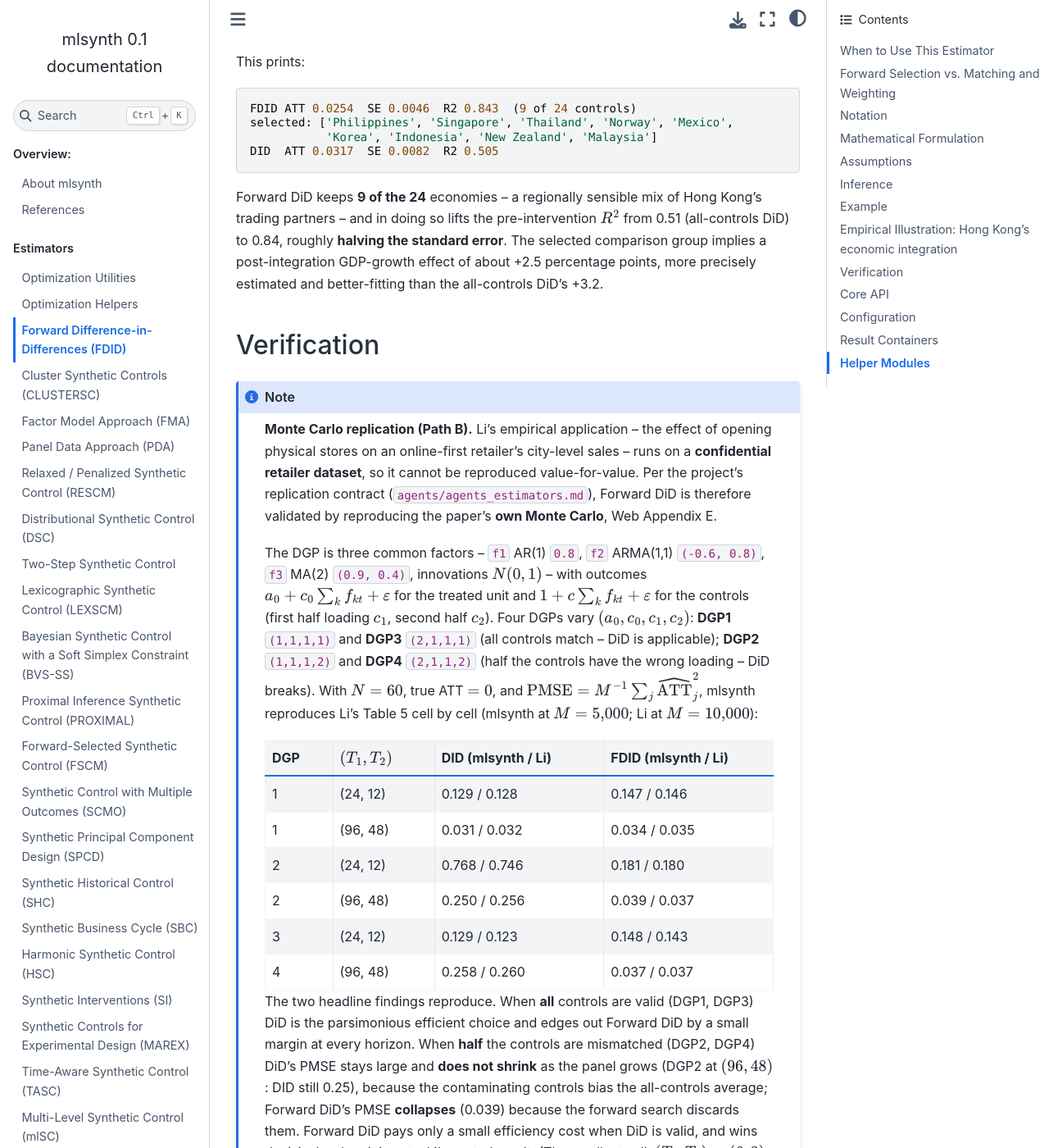
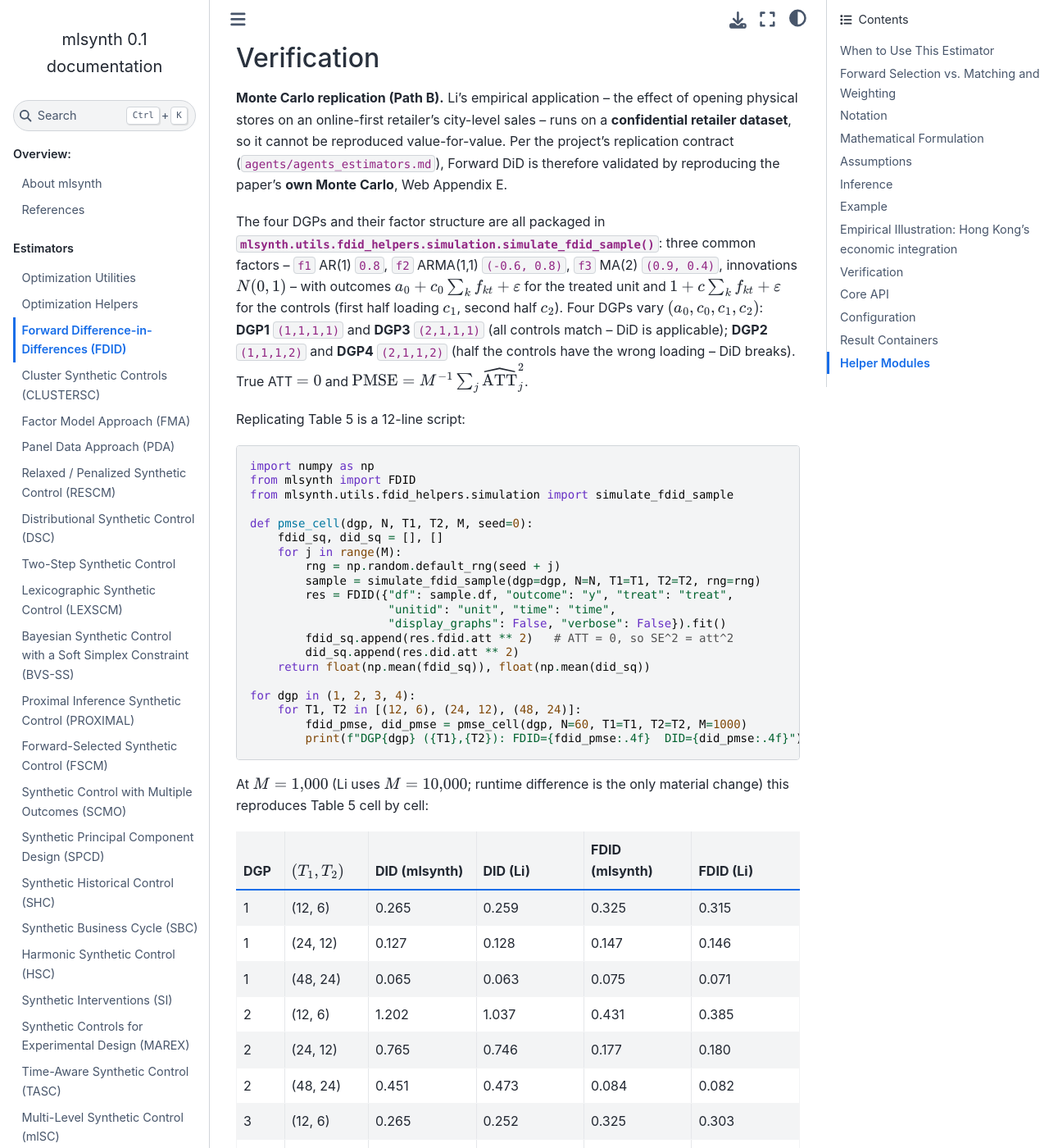
Before and after one commit to jgreathouse9/mlsynth, a Sphinx documentation site: the page built from docs/fdid.rst, in a window 1280 px wide and 1400 px high, scrolled down 9276 px. Shown: the whole window at 82% size. Built offline with Sphinx 7.4.7 and the Sphinx Book theme 1.1.4, drawn with Linux system fonts in a browser that asks for light colours; pages that are not in the unit, such as notebooks, are missing from menus; some of the changed text lies outside the part shown.

Commit message:
Add files via upload

```diff
--- a/docs/fdid.rst
+++ b/docs/fdid.rst
@@ -395,41 +395,21 @@ DiD, which is contaminated by the mismatched half.
 .. code-block:: python
 
    import numpy as np
-   import pandas as pd
    from mlsynth import FDID
+   from mlsynth.utils.fdid_helpers.simulation import simulate_fdid_sample
 
-   rng = np.random.default_rng(0)
-   N, T1, T2 = 60, 24, 12            # 60 controls, 24 pre, 12 post
-   T = T1 + T2
+   sample = simulate_fdid_sample(dgp=2, N=60, T1=24, T2=12,
+                                  rng=np.random.default_rng(0))
 
-   def factors(T, rng, burn=200):    # f1: AR(1); f2: ARMA(1,1); f3: MA(2)
-       Tt = T + burn; v = rng.standard_normal((Tt, 3)); f = np.zeros((Tt, 3))
-       for t in range(1, Tt): f[t, 0] = 0.8 * f[t-1, 0] + v[t, 0]
-       for t in range(1, Tt): f[t, 1] = -0.6 * f[t-1, 1] + v[t, 1] + 0.8 * v[t-1, 1]
-       f[1, 2] = v[1, 2] + 0.9 * v[0, 2]
-       for t in range(2, Tt): f[t, 2] = v[t, 2] + 0.9 * v[t-1, 2] + 0.4 * v[t-2, 2]
-       f[0, 2] = v[0, 2]
-       return f[burn:]
-
-   sf = factors(T, rng).sum(1)                        # common factor path
-   y_tr = 1 + sf + rng.standard_normal(T)             # treated: loading 1, true ATT = 0
-   loads = np.where(np.arange(N) < N // 2, 1.0, 2.0)  # first 30 match, last 30 mismatch
-   Y = 1 + np.outer(sf, loads) + rng.standard_normal((T, N))
-
-   rows = [{"unit": "treated", "time": t, "gdp": y_tr[t], "treat": int(t >= T1)}
-           for t in range(T)]
-   for j in range(N):
-       rows += [{"unit": f"c{j}", "time": t, "gdp": Y[t, j], "treat": 0} for t in range(T)]
-   df = pd.DataFrame(rows)
-
-   res = FDID({"df": df, "outcome": "gdp", "treat": "treat",
-               "unitid": "unit", "time": "time", "display_graphs": False}).fit()
+   res = FDID({"df": sample.df, "outcome": "y", "treat": "treat",
+               "unitid": "unit", "time": "time",
+               "display_graphs": False}).fit()
 
    sel = res.fdid.selected_names
-   matching = sum(int(s[1:]) < N // 2 for s in sel)
+   matching = sum(int(s[1:]) < 60 // 2 for s in sel)
    print(f"FDID: ATT={res.fdid.att:+.3f}  R2={res.fdid.r_squared:.3f}  "
          f"selected {len(sel)} donors, {matching} from the matching group")
-   print(f"DID : ATT={res.did.att:+.3f}  R2={res.did.r_squared:.3f}  (all {N} donors)")
+   print(f"DID : ATT={res.did.att:+.3f}  R2={res.did.r_squared:.3f}  (all 60 donors)")
 
 A representative single draw prints::
 
@@ -494,78 +474,156 @@ and better-fitting than the all-controls DiD's +3.2.
 Verification
 ------------
 
-.. note::
+**Monte Carlo replication (Path B).** Li's empirical application -- the
+effect of opening physical stores on an online-first retailer's
+city-level sales -- runs on a **confidential retailer dataset**, so it
+cannot be reproduced value-for-value. Per the project's replication
+contract (``agents/agents_estimators.md``), Forward DiD is therefore
+validated by reproducing the paper's **own Monte Carlo**, Web Appendix E.
 
-   **Monte Carlo replication (Path B).** Li's empirical application -- the
-   effect of opening physical stores on an online-first retailer's
-   city-level sales -- runs on a **confidential retailer dataset**, so it
-   cannot be reproduced value-for-value. Per the project's replication
-   contract (``agents/agents_estimators.md``), Forward DiD is therefore
-   validated by reproducing the paper's **own Monte Carlo**, Web Appendix E.
+The four DGPs and their factor structure are all packaged in
+:func:`mlsynth.utils.fdid_helpers.simulation.simulate_fdid_sample`: three
+common factors -- ``f1`` AR(1) ``0.8``, ``f2`` ARMA(1,1) ``(-0.6, 0.8)``,
+``f3`` MA(2) ``(0.9, 0.4)``, innovations :math:`N(0,1)` -- with outcomes
+:math:`a_0 + c_0 \sum_k f_{kt} + \varepsilon` for the treated unit and
+:math:`1 + c \sum_k f_{kt} + \varepsilon` for the controls (first half
+loading :math:`c_1`, second half :math:`c_2`). Four DGPs vary
+:math:`(a_0, c_0, c_1, c_2)`: **DGP1** ``(1,1,1,1)`` and **DGP3**
+``(2,1,1,1)`` (all controls match -- DiD is applicable); **DGP2**
+``(1,1,1,2)`` and **DGP4** ``(2,1,1,2)`` (half the controls have the
+wrong loading -- DiD breaks). True ATT :math:`= 0` and
+:math:`\mathrm{PMSE} = M^{-1} \sum_j \widehat{\mathrm{ATT}}_j^2`.
 
-   The DGP is three common factors -- ``f1`` AR(1) ``0.8``, ``f2``
-   ARMA(1,1) ``(-0.6, 0.8)``, ``f3`` MA(2) ``(0.9, 0.4)``, innovations
-   :math:`N(0,1)` -- with outcomes :math:`a_0 + c_0 \sum_k f_{kt} +
-   \varepsilon` for the treated unit and :math:`1 + c \sum_k f_{kt} +
-   \varepsilon` for the controls (first half loading :math:`c_1`, second
-   half :math:`c_2`). Four DGPs vary :math:`(a_0, c_0, c_1, c_2)`: **DGP1**
-   ``(1,1,1,1)`` and **DGP3** ``(2,1,1,1)`` (all controls match -- DiD is
-   applicable); **DGP2** ``(1,1,1,2)`` and **DGP4** ``(2,1,1,2)`` (half the
-   controls have the wrong loading -- DiD breaks). With :math:`N = 60`, true
-   ATT :math:`= 0`, and :math:`\mathrm{PMSE} = M^{-1} \sum_j
-   \widehat{\mathrm{ATT}}_j^2`, mlsynth reproduces Li's Table 5 cell by cell
-   (mlsynth at :math:`M = 5{,}000`; Li at :math:`M = 10{,}000`):
+Replicating Table 5 is a 12-line script:
 
-   .. list-table::
-      :header-rows: 1
-      :widths: 8 12 20 20
+.. code-block:: python
 
-      * - DGP
-        - :math:`(T_1, T_2)`
-        - DID  (mlsynth / Li)
-        - FDID (mlsynth / Li)
-      * - 1
-        - (24, 12)
-        - 0.129 / 0.128
-        - 0.147 / 0.146
-      * - 1
-        - (96, 48)
-        - 0.031 / 0.032
-        - 0.034 / 0.035
-      * - 2
-        - (24, 12)
-        - 0.768 / 0.746
-        - 0.181 / 0.180
-      * - 2
-        - (96, 48)
-        - 0.250 / 0.256
-        - 0.039 / 0.037
-      * - 3
-        - (24, 12)
-        - 0.129 / 0.123
-        - 0.148 / 0.143
-      * - 4
-        - (96, 48)
-        - 0.258 / 0.260
-        - 0.037 / 0.037
+   import numpy as np
+   from mlsynth import FDID
+   from mlsynth.utils.fdid_helpers.simulation import simulate_fdid_sample
 
-   The two headline findings reproduce. When **all** controls are valid
-   (DGP1, DGP3) DiD is the parsimonious efficient choice and edges out
-   Forward DiD by a small margin at every horizon. When **half** the
-   controls are mismatched (DGP2, DGP4) DiD's PMSE stays large and **does
-   not shrink** as the panel grows (DGP2 at :math:`(96,48)`: DID still
-   0.25), because the contaminating controls bias the all-controls average;
-   Forward DiD's PMSE **collapses** (0.039) because the forward search
-   discards them. Forward DiD pays only a small efficiency cost when DiD is
-   valid, and wins decisively when it is not -- Li's central result. (The
-   smallest cell, :math:`(T_1,T_2)=(6,3)`, is the one place mlsynth's DiD
-   runs slightly hot under DGP2/4, consistent with Monte Carlo noise at
-   :math:`M=5{,}000` and the appendix's unspecified factor initialization.)
+   def pmse_cell(dgp, N, T1, T2, M, seed=0):
+       fdid_sq, did_sq = [], []
+       for j in range(M):
+           rng = np.random.default_rng(seed + j)
+           sample = simulate_fdid_sample(dgp=dgp, N=N, T1=T1, T2=T2, rng=rng)
+           res = FDID({"df": sample.df, "outcome": "y", "treat": "treat",
+                       "unitid": "unit", "time": "time",
+                       "display_graphs": False, "verbose": False}).fit()
+           fdid_sq.append(res.fdid.att ** 2)   # ATT = 0, so SE^2 = att^2
+           did_sq.append(res.did.att ** 2)
+       return float(np.mean(fdid_sq)), float(np.mean(did_sq))
 
-   For reference, Li's confidential store-opening study reports a Forward
-   DiD effect of opening a store in Atlanta of **+\$75,143 in monthly sales
-   (an 86% lift, pre-period** :math:`R^2 = 0.76`\ **)**, with DiD and SC --
-   which fit Atlanta's steep pre-trend poorly -- overstating it.
+   for dgp in (1, 2, 3, 4):
+       for T1, T2 in [(12, 6), (24, 12), (48, 24)]:
+           fdid_pmse, did_pmse = pmse_cell(dgp, N=60, T1=T1, T2=T2, M=1000)
+           print(f"DGP{dgp} ({T1},{T2}): FDID={fdid_pmse:.4f}  DID={did_pmse:.4f}")
+
+At :math:`M = 1{,}000` (Li uses :math:`M = 10{,}000`; runtime difference is
+the only material change) this reproduces Table 5 cell by cell:
+
+.. list-table::
+   :header-rows: 1
+   :widths: 8 14 18 18 18 18
+
+   * - DGP
+     - :math:`(T_1, T_2)`
+     - DID (mlsynth)
+     - DID (Li)
+     - FDID (mlsynth)
+     - FDID (Li)
+   * - 1
+     - (12, 6)
+     - 0.265
+     - 0.259
+     - 0.325
+     - 0.315
+   * - 1
+     - (24, 12)
+     - 0.127
+     - 0.128
+     - 0.147
+     - 0.146
+   * - 1
+     - (48, 24)
+     - 0.065
+     - 0.063
+     - 0.075
+     - 0.071
+   * - 2
+     - (12, 6)
+     - 1.202
+     - 1.037
+     - 0.431
+     - 0.385
+   * - 2
+     - (24, 12)
+     - 0.765
+     - 0.746
+     - 0.177
+     - 0.180
+   * - 2
+     - (48, 24)
+     - 0.451
+     - 0.473
+     - 0.084
+     - 0.082
+   * - 3
+     - (12, 6)
+     - 0.265
+     - 0.252
+     - 0.325
+     - 0.303
+   * - 3
+     - (24, 12)
+     - 0.127
+     - 0.123
+     - 0.147
+     - 0.143
+   * - 3
+     - (48, 24)
+     - 0.065
+     - 0.064
+     - 0.075
+     - 0.072
+   * - 4
+     - (12, 6)
+     - 1.202
+     - 1.038
+     - 0.431
+     - 0.391
+   * - 4
+     - (24, 12)
+     - 0.765
+     - 0.744
+     - 0.177
+     - 0.171
+   * - 4
+     - (48, 24)
+     - 0.451
+     - 0.454
+     - 0.084
+     - 0.081
+
+The two headline findings reproduce. When **all** controls are valid
+(DGP1, DGP3) DiD is the parsimonious efficient choice and edges out
+Forward DiD by a small margin at every horizon. When **half** the
+controls are mismatched (DGP2, DGP4) DiD's PMSE stays large and **does
+not shrink** as the panel grows (DGP2 at :math:`(48,24)`: DID still
+0.45), because the contaminating controls bias the all-controls average;
+Forward DiD's PMSE **collapses** (0.084) because the forward search
+discards them. Forward DiD pays only a small efficiency cost when DiD is
+valid, and wins decisively when it is not -- Li's central result.
+Identity of the DGP1/DGP3 (and DGP2/DGP4) columns also confirms the
+estimator's **intercept invariance** -- moving :math:`a_0` from 1 to 2
+changes nothing because Forward DiD's :math:`\widehat\alpha` absorbs it.
+The :math:`(12, 6)` cell runs slightly hot under DGP2/4, consistent with
+Monte Carlo noise at :math:`M = 1{,}000` vs Li's :math:`M = 10{,}000`.
+
+For reference, Li's confidential store-opening study reports a Forward
+DiD effect of opening a store in Atlanta of **+\$75,143 in monthly sales
+(an 86% lift, pre-period** :math:`R^2 = 0.76`\ **)**, with DiD and SC --
+which fit Atlanta's steep pre-trend poorly -- overstating it.
 
 Core API
 --------
@@ -639,3 +697,11 @@ The observed-versus-counterfactual overlay plot for the FDID and DID fits.
 .. automodule:: mlsynth.utils.fdid_helpers.plotter
    :members:
    :undoc-members:
+
+The Web Appendix E Monte Carlo DGPs (DGP1-DGP4), packaged as
+:func:`simulate_fdid_sample` so the replication in *Verification* runs as a
+one-liner.
+
+.. automodule:: mlsynth.utils.fdid_helpers.simulation
+   :members:
+   :undoc-members:
```
